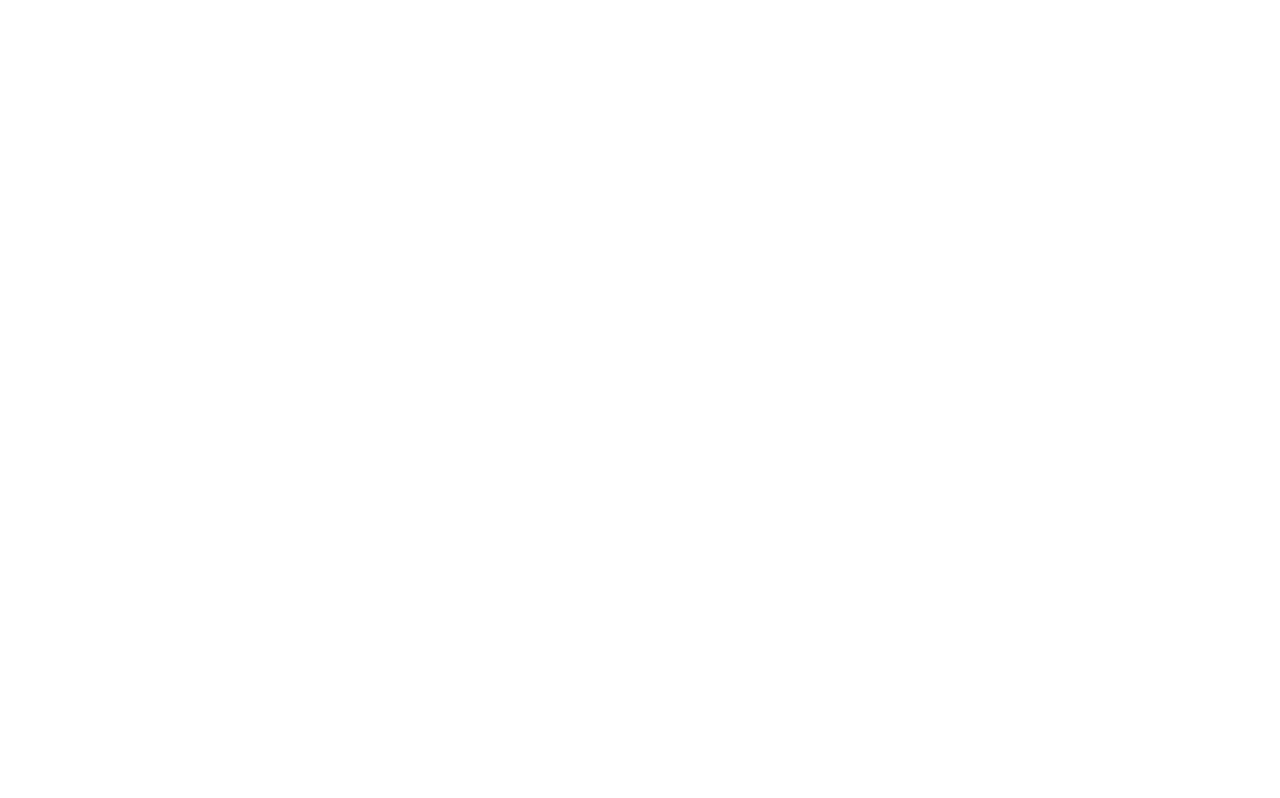
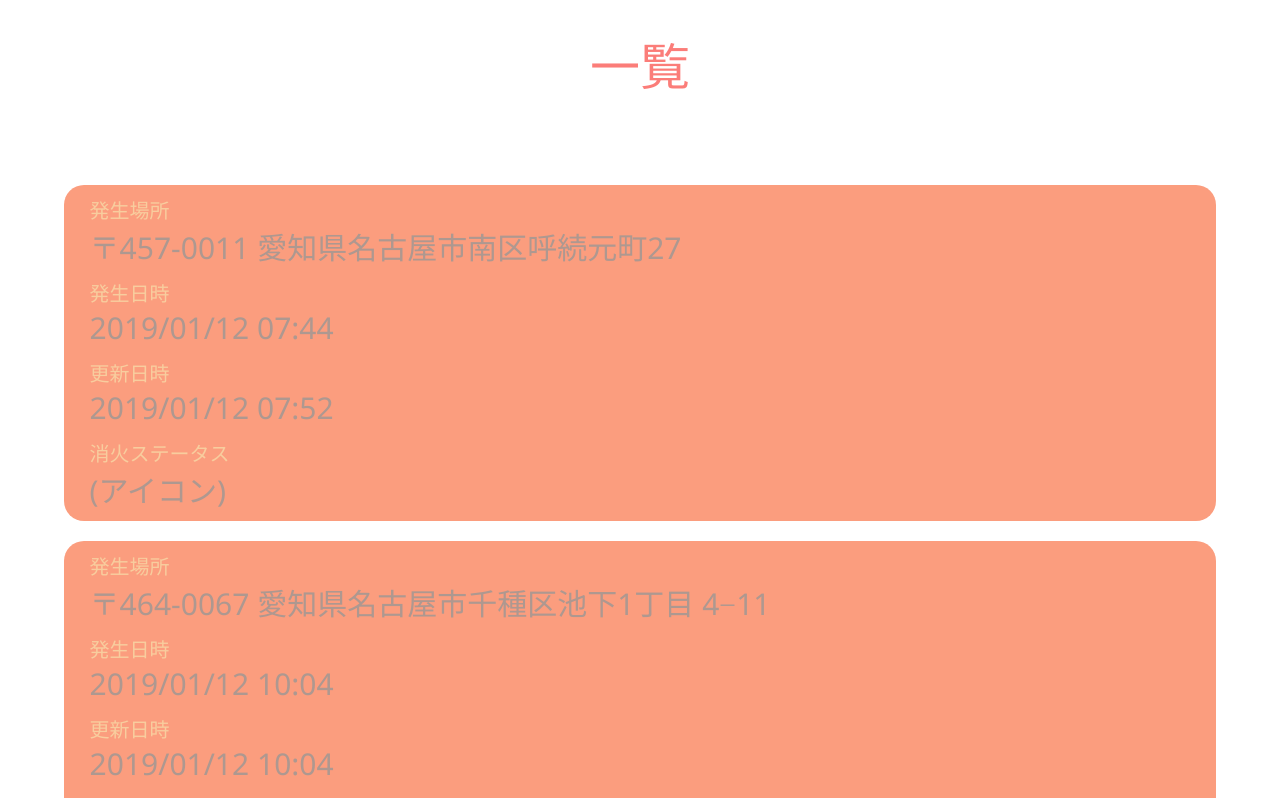
Before and after one commit to ms2019iwb/frontend, a React (Create React App) app: page /report in a window 1280 px wide. Shown: the top 798 px of the page. Built offline with nearby package versions, Linux system fonts and the light colour scheme.

Commit message:
Report-Add

```diff
--- a/src/App.js
+++ b/src/App.js
@@ -8,6 +8,7 @@
 import Mypage from './containers/Mypage/Mypage';
 import ReportForm from './containers/Report/Form';
 import Edit from './containers/Mypage/Edit';
+import Report from './containers/Report/Report';
 import './App.css';
 
 const App = () => (
@@ -18,6 +19,7 @@
       <Route exact path="/signup" component={Signup}/>
       <Route exact path="/mypage" component={Mypage}/>
       <Route exact path="/account" component={Edit}/>
+      <Route exact path="/report" component={Report}/>
       <Route exact path="/report/form" component={ReportForm} />
     </React.Fragment>
   </Router>
--- /dev/null
+++ b/src/containers/Report/Report.js
@@ -0,0 +1,87 @@
+import React, { Component } from 'react';
+import styled from 'styled-components';
+import Button from '../../components/Button/Button';
+
+class Report extends Component {
+
+  render() {
+    return(
+      <Root>
+        <Title>一覧</Title>
+          <Wrap>
+            <Column>
+              <a href="../" target="_blank" rel="noreferrer noopener">
+                <Headline>発生場所<Text>〒457-0011 愛知県名古屋市南区呼続元町27</Text></Headline>
+                <Headline>発生日時<Text>2019/01/12 07:44</Text></Headline>
+                <Headline>更新日時<Text>2019/01/12 07:52</Text></Headline>
+                <Headline>消火ステータス<Text>(アイコン)</Text></Headline>
+              </a>
+            </Column>
+            <Column>
+              <a href="../" target="_blank" rel="noreferrer noopener">
+                <Headline>発生場所<Text>〒464-0067 愛知県名古屋市千種区池下1丁目 4−11</Text></Headline>
+                <Headline>発生日時<Text>2019/01/12 10:04</Text></Headline>
+                <Headline>更新日時<Text>2019/01/12 10:04</Text></Headline>
+                <Headline>消火ステータス<Text>(アイコン)</Text></Headline>
+              </a>
+            </Column>
+            <Column>
+              <a href="../" target="_blank" rel="noreferrer noopener">
+                <Headline>発生場所<Text>〒470-0312 愛知県豊田市中金町前田 766</Text></Headline>
+                <Headline>発生日時<Text>2019/01/12 10:24</Text></Headline>
+                <Headline>更新日時<Text>2019/01/12 10:24</Text></Headline>
+                <Headline>消火ステータス<Text>(アイコン)</Text></Headline>
+              </a>
+            </Column>
+          </Wrap>
+      </Root>
+    );
+  }
+}
+
+export default Report;
+
+const Root = styled.form`
+  display: flex;
+  width: 100%;
+  height: 100vw;
+  align-items: center;
+  justify-content: center;
+  flex-wrap: wrap;
+`
+
+const Wrap = styled.form`
+  display: flex;
+  width: 100%;
+  align-items: center;
+  justify-content: center;
+  flex-wrap: wrap;
+`
+
+const Title = styled.h1`
+  color: #FB7D79;
+  font-size: 500%;
+  margin-bottom: 3rem;
+`
+
+const Column = styled.a`
+  display: flex;
+  border-radius: 20px;
+  flex-direction: column;
+  padding-left: 2%;
+  justify-content: flex-start;
+  width: 90%;
+  margin-bottom: 20px;
+  background-color: #FB9D7E;
+`
+
+const Headline = styled.h1`
+  color: #F8CD9E;
+  font-size: 200%;
+  margin: 10px 0;
+`
+
+const Text = styled.p`
+  color: #AE9890;
+  font-size: 150%;
+`
```
